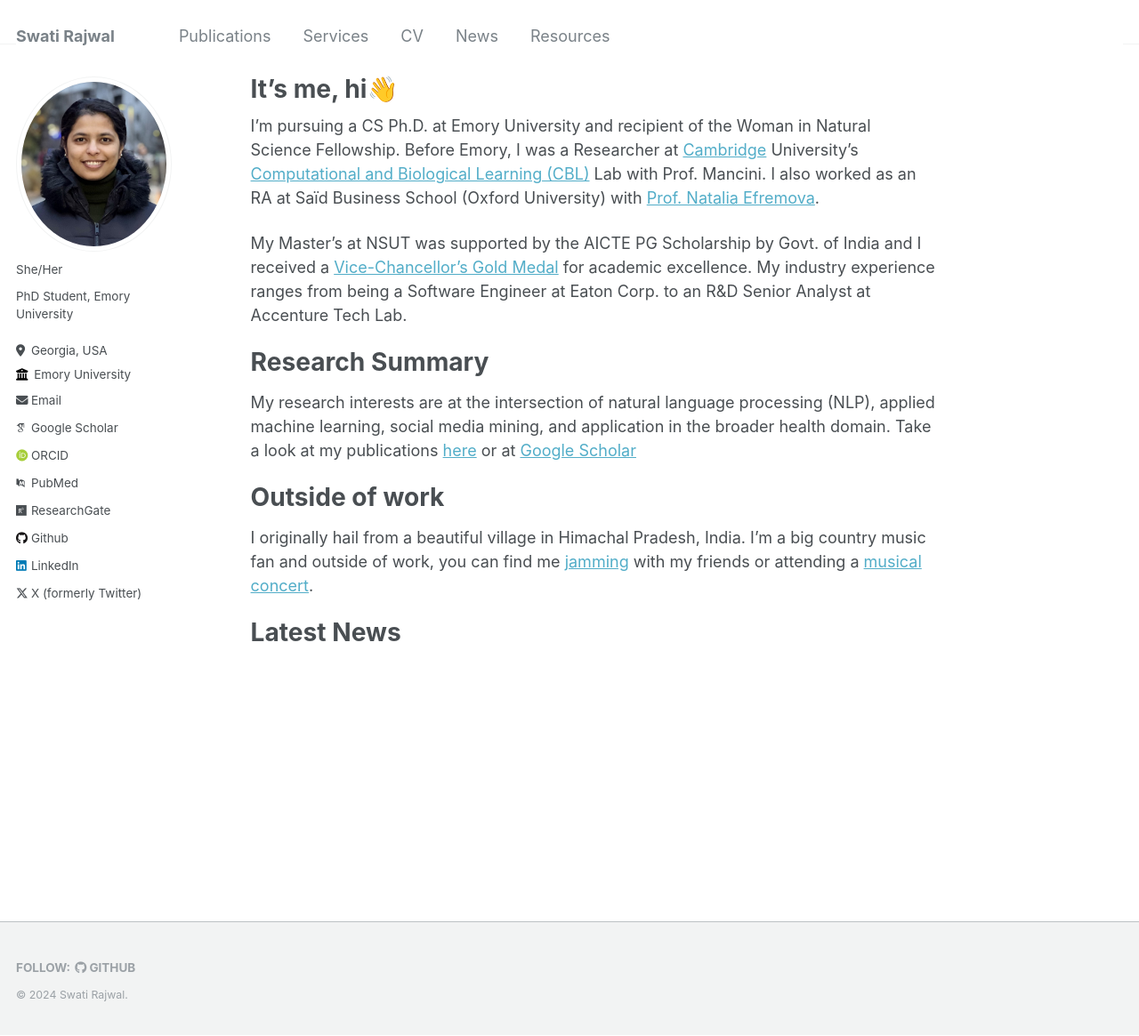
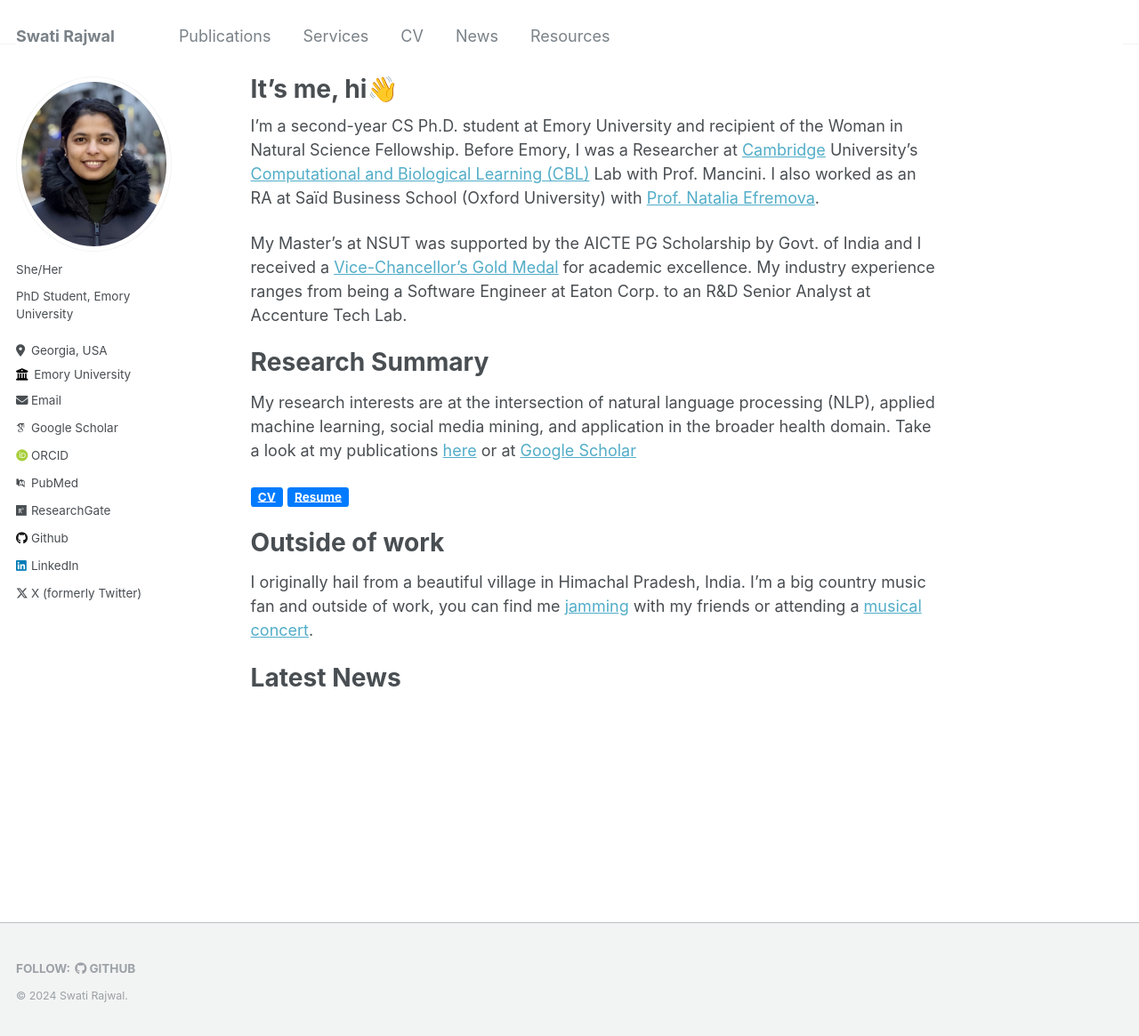
Before and after one commit to swati-rajwal/swati-rajwal.github.io, a Jekyll site: the page built from _pages/about.md, in a window 1280 px wide and 1165 px high. Shown: the whole window at 89% size. Built offline with Jekyll 4.4.1, drawn with Linux system fonts in a browser that asks for light colours; some web fonts are replaced.

Commit message:
Update about.md

```diff
--- a/_pages/about.md
+++ b/_pages/about.md
@@ -6,13 +6,16 @@
   - /about/
   - /about.html
 ---
-I'm pursuing a CS Ph.D. at Emory University and recipient of the Woman in Natural Science Fellowship. Before Emory, I was a Researcher at <a href="https://womeninneuroscience.wixsite.com/winuk/post/bridging-brains-and-bytes-a-computer-scientist-s-role-in-neuroscience" target="_blank">Cambridge</a> University's <a href="https://cbl-website.onrender.com/" target="_blank">Computational and Biological Learning (CBL)</a> Lab with Prof. Mancini. I also worked as an RA at Saïd Business School (Oxford University) with <a href="https://www.research.ox.ac.uk/researchers/natalia-efremova" target="_blank">Prof. Natalia Efremova</a>.
+I'm a second-year CS Ph.D. student at Emory University and recipient of the Woman in Natural Science Fellowship. Before Emory, I was a Researcher at <a href="https://www.c2d3.cam.ac.uk/directory/34851/swati-rajwal" target="_blank">Cambridge</a> University's <a href="https://cbl-website.onrender.com/" target="_blank">Computational and Biological Learning (CBL)</a> Lab with Prof. Mancini. I also worked as an RA at Saïd Business School (Oxford University) with <a href="https://www.research.ox.ac.uk/researchers/natalia-efremova" target="_blank">Prof. Natalia Efremova</a>.
 
 My Master's at NSUT was supported by the AICTE PG Scholarship by Govt. of India and I received a <a href="https://www.linkedin.com/feed/update/urn:li:activity:7108505289506627584/" target="_blank">Vice-Chancellor's Gold Medal</a> for academic excellence. My industry experience ranges from being a Software Engineer at Eaton Corp. to an R&D Senior Analyst at Accenture Tech Lab.
 
 # Research Summary
 My research interests are at the intersection of natural language processing (NLP), applied machine learning, social media mining, and application in the broader health domain. Take a look at my publications <a href="https://swati-rajwal.github.io/publications/" target="_blank">here</a> or at <a href="https://scholar.google.com/citations?user=6AfEraYAAAAJ&hl=en&inst=15365353816232672843" target="_blank">Google Scholar</a>
 
+<a href="https://github.com/swati-rajwal/swati-rajwal.github.io/blob/master/files/Swati%20Rajwal%20CV.pdf" target="_blank" class="label label-success" style="background-color: #007bff; display: inline; padding: .2em .6em .3em; font-size: 75%; font-weight: bold; line-height: 1; color: #ffffff; text-align: center; white-space: nowrap; vertical-align: baseline; border-radius: .25em;">CV</a>
+<a href="https://github.com/swati-rajwal/swati-rajwal.github.io/blob/master/files/Swati%20Rajwal%20Resume.pdf" target="_blank" class="label label-success" style="background-color: #007bff; display: inline; padding: .2em .6em .3em; font-size: 75%; font-weight: bold; line-height: 1; color: #ffffff; text-align: center; white-space: nowrap; vertical-align: baseline; border-radius: .25em;">Resume</a>
+
 # Outside of work
 I originally hail from a beautiful village in Himachal Pradesh, India. I'm a big country music fan and outside of work, you can find me <a href="https://www.youtube.com/watch?v=cgm9iGAupL0" target="_blank">jamming</a> with my friends or attending a <a href="https://www.youtube.com/shorts/kZzM2gNb-6c" target="_blank">musical concert</a>.
 
```
